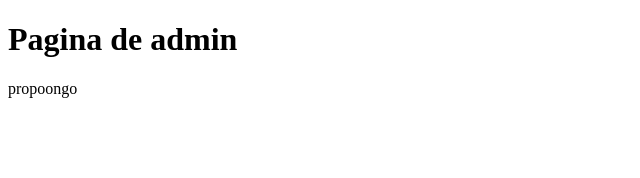
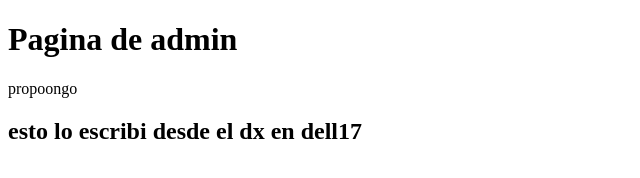
Before and after one commit to delbocag/wAdmin, a plain HTML site: page index.html in a window 1280 px wide. Shown: the whole page, without its empty margins (0-640 px from the left). Drawn offline with Linux system fonts and the light colour scheme.

Commit message:
desde dexdell

```diff
--- a/index.html
+++ b/index.html
@@ -8,5 +8,8 @@
 <body>
     <h1>Pagina de admin</h1>
     propoongo
+    <h2>esto lo escribi desde el dx en dell17</h2>
+
+
 </body>
 </html>
```
